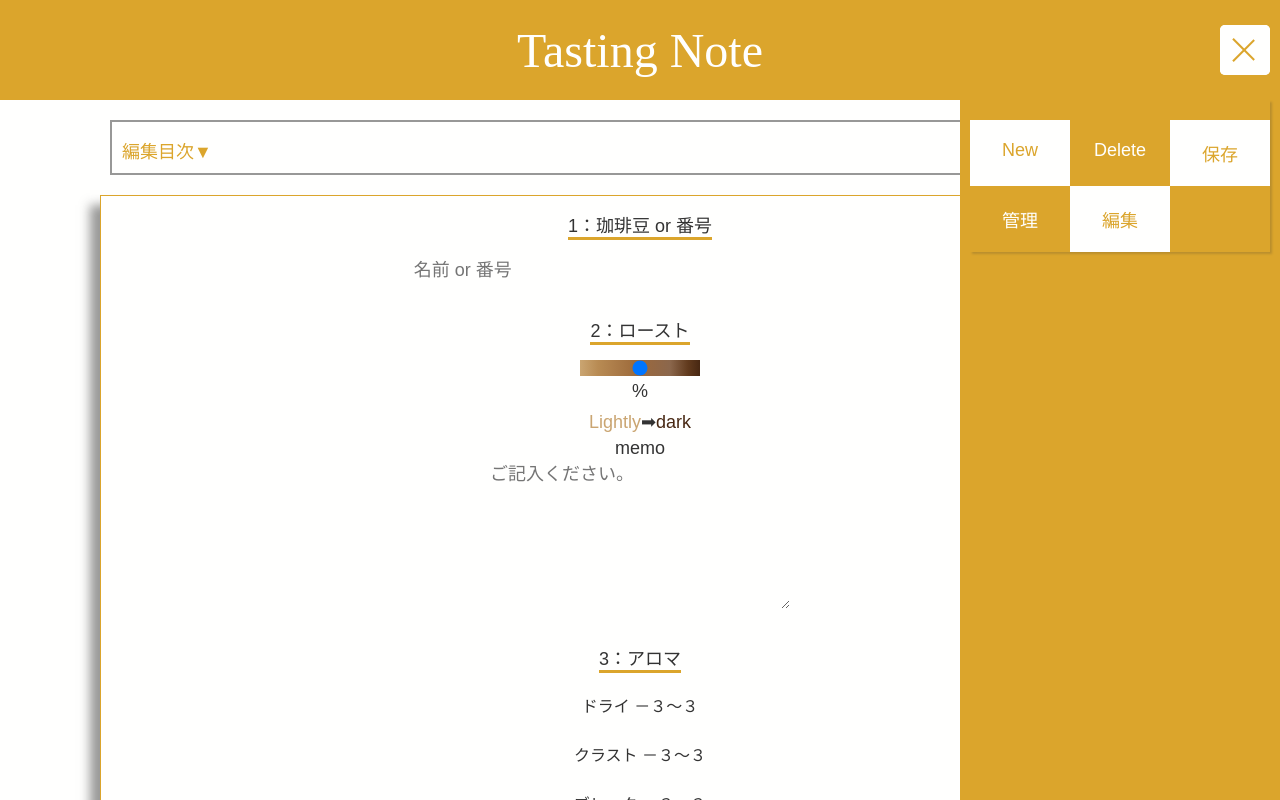
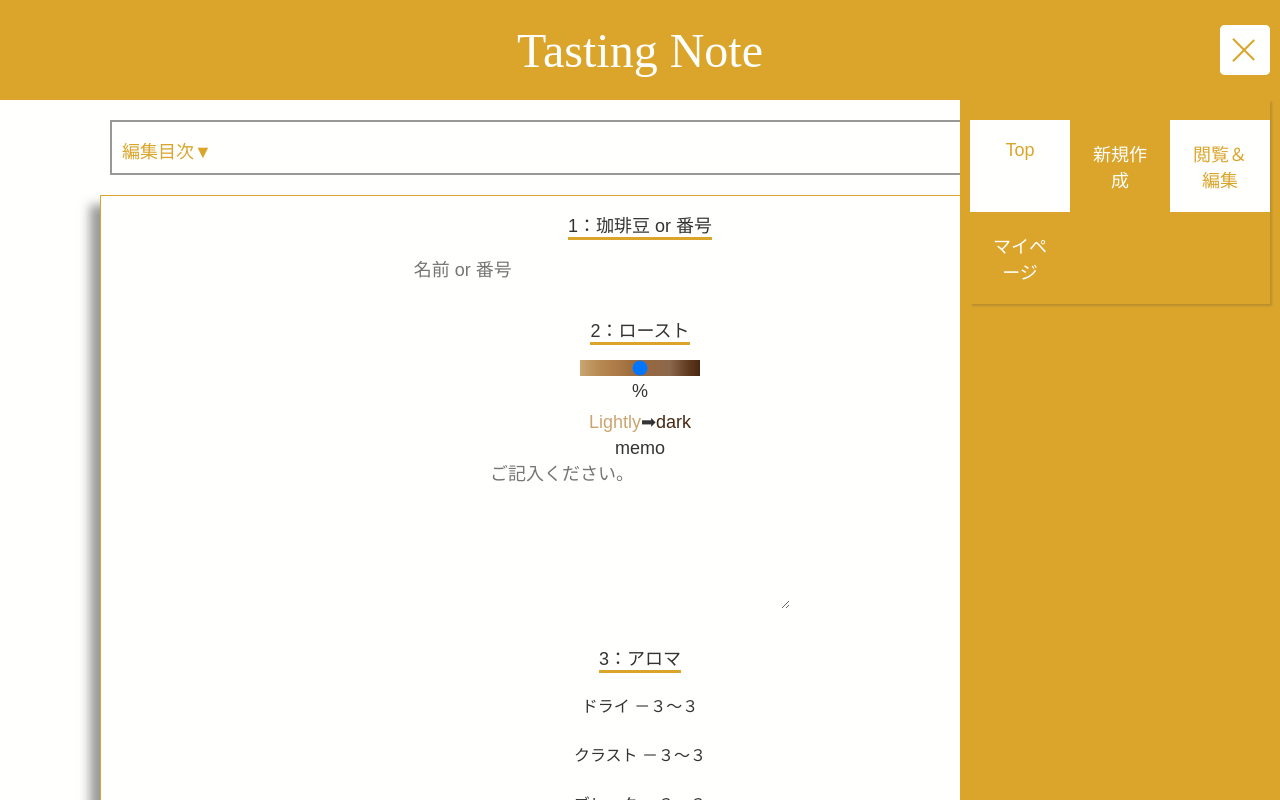
Before and after one commit to akiran1sei/coffee-app, a Next.js app: page /edit_page in a window 1280 px wide. Both pictures are taken after a click on the button 1245 px from the left and 50 px from the top of the page. Shown: the top 800 px of the page. Built offline with nearby package versions, Linux system fonts and the light colour scheme.

Commit message:
♻️ Linkプロパティ追加

```diff
--- a/components/Header.js
+++ b/components/Header.js
@@ -1,6 +1,6 @@
 import styles from "@/styles/Home.module.css";
 import React, { useState } from "react";
-// import Link from "next/link";
+import Link from "next/link";
 
 export function Header() {
   const [isActive, setIsActive] = useState(false);
@@ -34,12 +34,29 @@ export function Header() {
         }
       >
         <ul className={styles.menu_list}>
+          <li className={styles.menu_item}>
+            {/* <div className={styles.keyboard}>
+              <div className={styles.keyboard_top}>Top</div>
+              <div className={styles.keyboard_front}></div>
+              <div className={styles.keyboard_left}></div>
+            </div> */}
+            <Link href={"/"}>Top</Link>
+          </li>
+          <li className={styles.menu_item}>
+            <Link href={"new_select"}>新規作成</Link>
+          </li>
+          <li className={styles.menu_item}>
+            <Link href={"edit_select"}>閲覧＆編集</Link>
+          </li>
+          <li className={styles.menu_item}>マイページ</li>
+        </ul>
+        {/* <ul className={styles.menu_list}>
           <li className={styles.menu_item}>New</li>
           <li className={styles.menu_item}>Delete</li>
           <li className={styles.menu_item}>保存</li>
           <li className={styles.menu_item}>管理</li>
           <li className={styles.menu_item}>編集</li>
-        </ul>
+        </ul> */}
       </nav>
     </header>
   );
```
